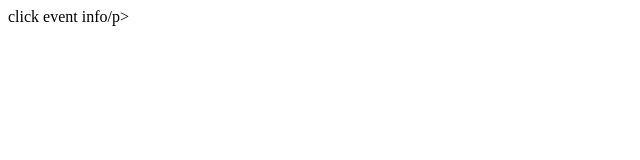
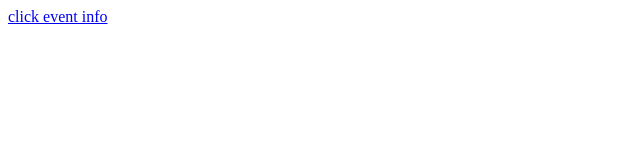
Before and after one commit to toongny/nrit_catalog_all, a plain HTML site: page index.html in a window 1280 px wide. Shown: the whole page, without its empty margins (0-640 px from the left). Drawn offline with Linux system fonts and the light colour scheme.

Commit message:
Update index.html

```diff
--- a/index.html
+++ b/index.html
@@ -1,3 +1,3 @@
 <html>
-<p><ahref="nrit_catalog_all.pdf">click event info</a>/p>
+<p><a href="nrit_catalog_all.pdf">click event info</a></p>
 </html>
```
